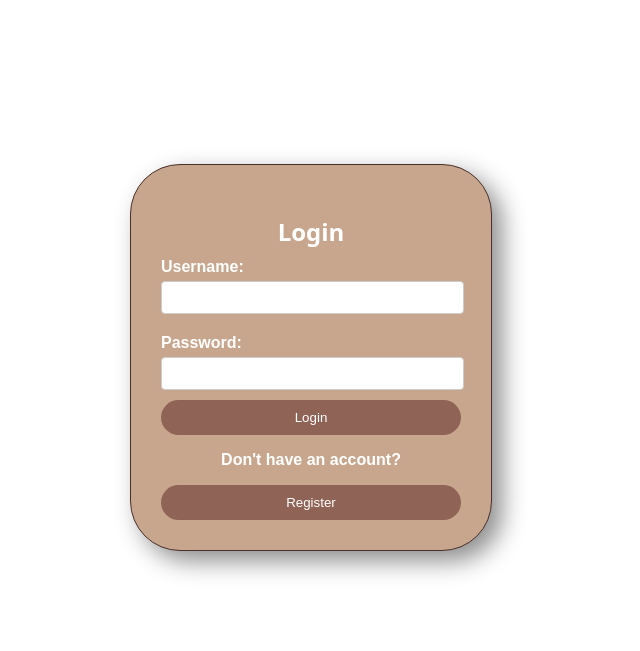
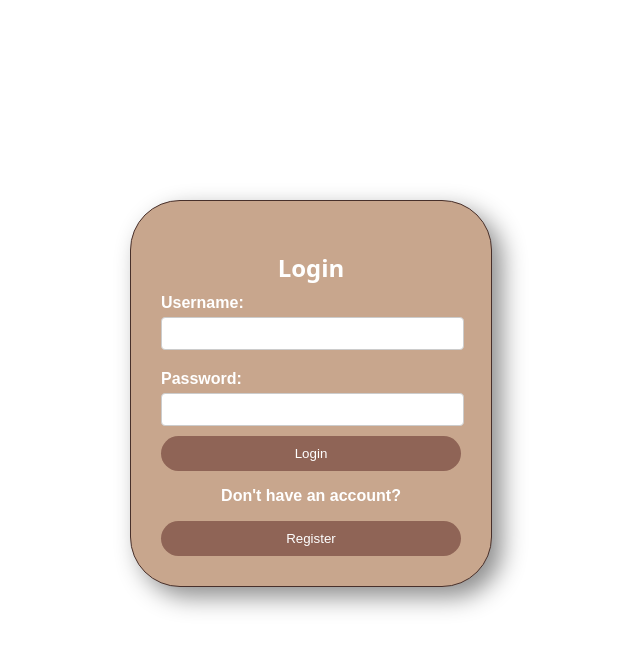
Before and after one commit to AllenKalboh/FINAL-PROJ, a PHP site: page /login.php in a window 1280 px wide. Shown: the top 651 px of the page, without its empty margins (329-969 px from the left). Run offline with PHP 8.4, Linux system fonts and the light colour scheme.

Commit message:
13% to 25vh

```diff
--- a/login.css
+++ b/login.css
@@ -8,7 +8,7 @@ body{
     width: 300px;
     padding: 30px;
     box-shadow: 0 0 10px rgba (0,0,0,0.1);
-    margin-top: 13%;
+    margin-top: 25vh;
     border: solid rgb(72, 48, 43) 1px;
     border-radius: 50px;
     /*             horizontal     vertical         blur%         blur-color   */
```
